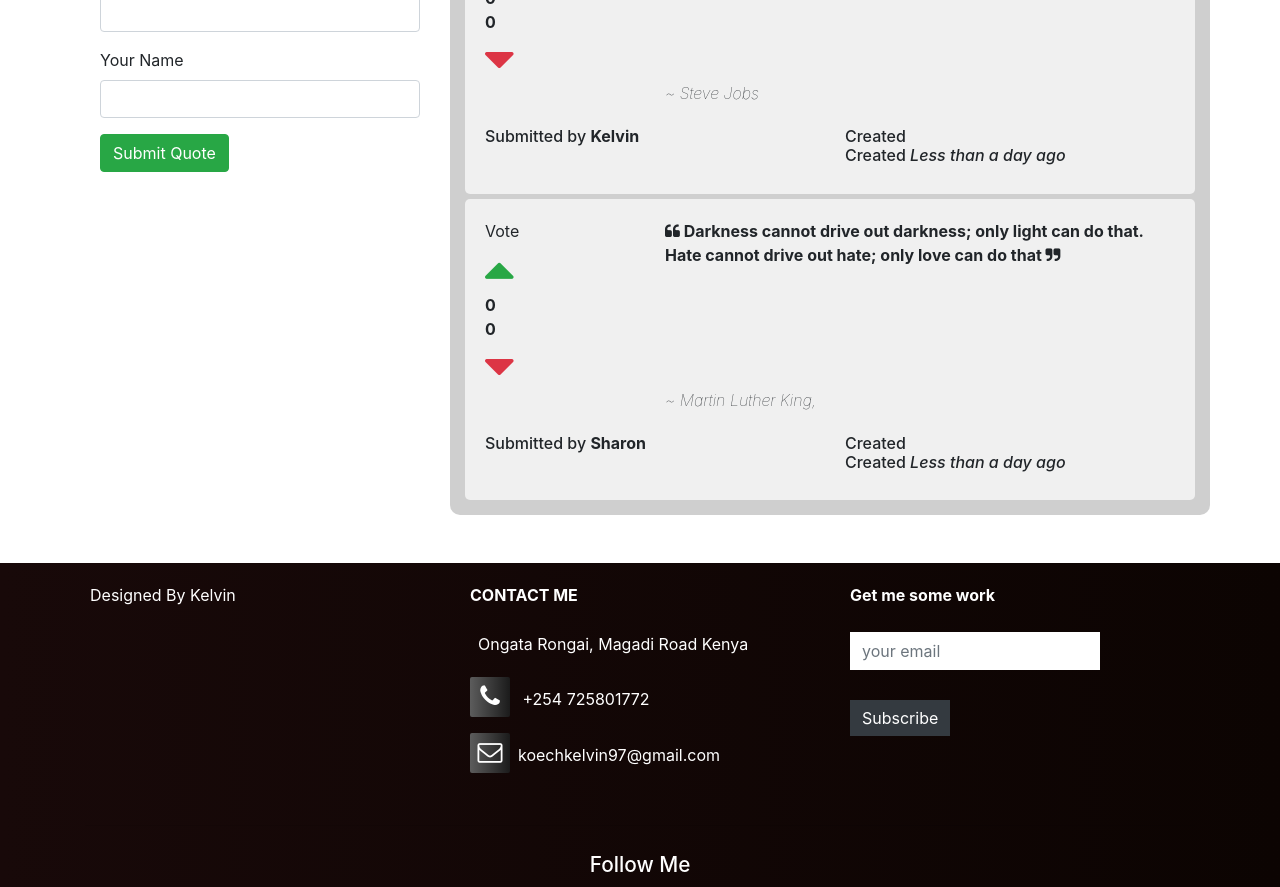
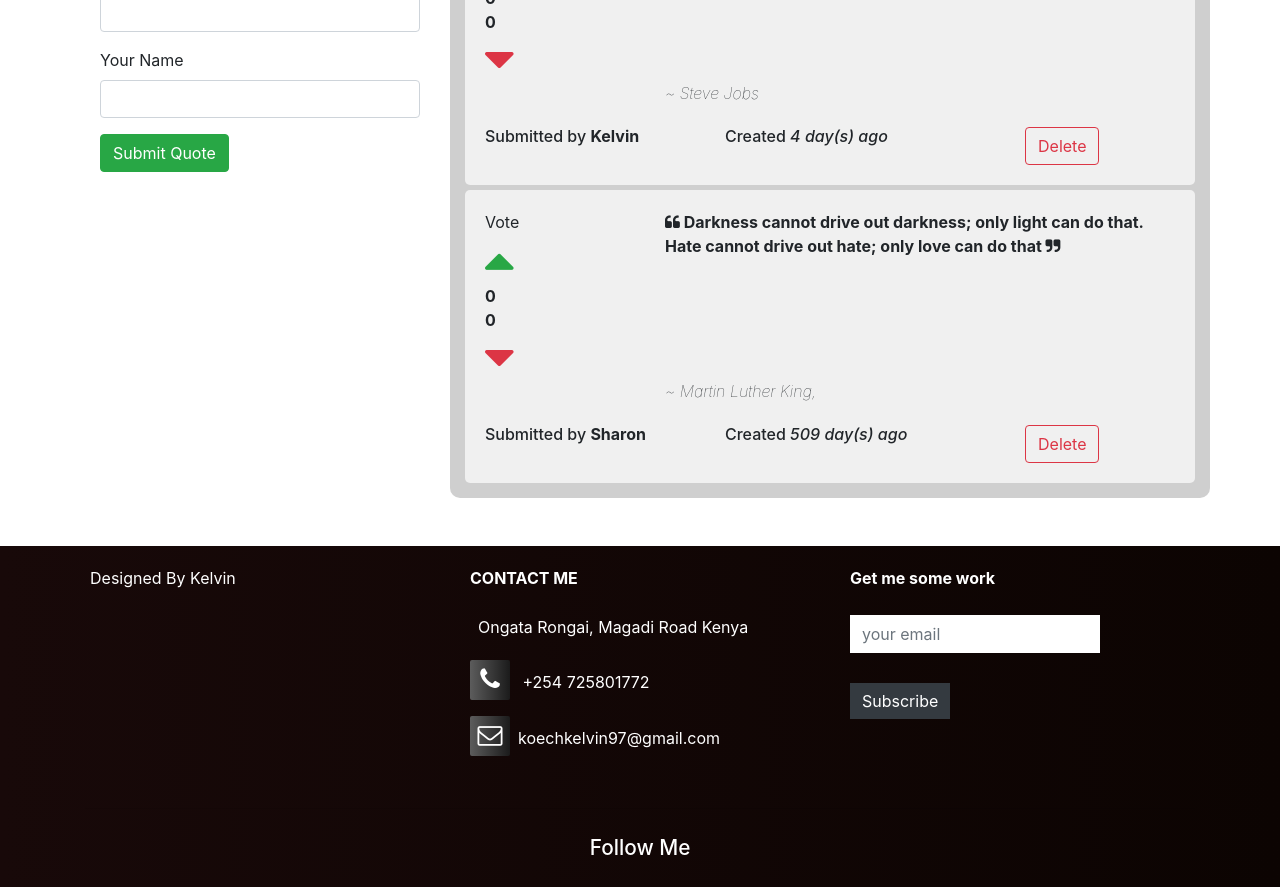
Before and after one commit to k-koech/Angular-Quotes, an Angular app: page / in a window 1280 px wide. Shown: the part 1120-2007 px from the top of the page. Built offline with nearby package versions, Linux system fonts and the light colour scheme.

Commit message:
Updated favicon icon

```diff
--- a/src/app/app.component.html
+++ b/src/app/app.component.html
@@ -39,7 +39,7 @@
           </div>
         </div>
         <div class="col-md-6">
-          <img src="/assets/images/mandela.png" alt="Snow" style="width:100%;z-index: 900;">
+          <img src="assets/images/mandela.png" alt="Snow" style="width:100%;z-index: 900;">
         </div>
       </div>
 
--- a/src/app/quote-details/quote-details.component.html
+++ b/src/app/quote-details/quote-details.component.html
@@ -6,13 +6,20 @@
 
 </div>
 <div class="row">
-    <div class="col-md-6">
+    <div class="col-md-4">
         <h6 >Submitted by <span class="font-weight-bold">{{ quotesFromChild.editor }}</span></h6>
     </div>
-    <div class="col-md-6">
-        <h6>Created <span class="font-italic" *ngIf="(quotesFromChild.creationDate|dateCount)<1 ; else elseTemplate"> {{quotesFromChild.creationDate|dateCount }} day(s) ago</span></h6>
-        <ng-template #elseTemplate>
-            <h6>Created <span class="font-italic"> Less than a day ago</span></h6>
-        </ng-template>
+    <div class="col-md-5">
+        <h6>Created
+            <span class="font-italic" *ngIf="(quotesFromChild.creationDate|dateCount)>0 ; else elseTemplate"> {{quotesFromChild.creationDate|dateCount }} day(s) ago</span>
+            <ng-template #elseTemplate>
+                <span class="font-italic"> Less than a day ago</span>
+            </ng-template>
+        </h6>
+
     </div>
+    <div class="col-md-3">
+        <button type="button" (click)= 'goalDelete(true)' class="btn btn-outline-danger">Delete</button>
+    </div>
+
 </div>
--- a/src/app/quote-details/quote-details.component.ts
+++ b/src/app/quote-details/quote-details.component.ts
@@ -1,4 +1,4 @@
-import { Component, Input, OnInit } from '@angular/core';
+import { Component, EventEmitter, Input, OnInit, Output } from '@angular/core';
 import { Quote } from '../quote';
 
 @Component({
@@ -9,6 +9,11 @@ import { Quote } from '../quote';
 export class QuoteDetailsComponent implements OnInit {
   @Input() quotesFromChild!: Quote;
 
+  @Output() delete = new EventEmitter<boolean>();
+
+  goalDelete(complete:boolean){
+    this.delete.emit(complete);
+  }
 
   constructor() { }
 
--- a/src/app/quote/quote.component.html
+++ b/src/app/quote/quote.component.html
@@ -29,7 +29,7 @@
                     </div>
 
                </div>
-                <app-quote-details [quotesFromChild]='quote' ></app-quote-details>
+                <app-quote-details [quotesFromChild]='quote' (delete) = 'deleteQuote($event,i)'></app-quote-details>
 
             </div>
         </div>
--- a/src/app/quote/quote.component.ts
+++ b/src/app/quote/quote.component.ts
@@ -34,11 +34,17 @@ export class QuoteComponent{
 
     this.maxUpvote = Math.max.apply(Math, this.quotes.map(function(o) { return o.upvotes; }));
 
-    console.log( Math.max.apply(Math, this.quotes.map(function(o)
-   {
-     return o.upvotes;
-   })) )
   }
 
+  deleteQuote(isDelete: any, index: number){
+    if (isDelete)
+    {
+      let toDelete = confirm(`Are you sure you want to delete ${this.quotes[index].quote}?`)
+
+      if (toDelete){
+        this.quotes.splice(index,1)
+      }
+    }
+  }
 
 }
--- a/src/index.html
+++ b/src/index.html
@@ -5,7 +5,7 @@
   <title>Quotes</title>
   <base href="/">
   <meta name="viewport" content="width=device-width, initial-scale=1">
-  <link rel="icon" type="image/x-icon" href="favicon.ico">
+  <link rel="icon" type="image/x-icon" href="assets/images/favicon.png">
   <link rel="stylesheet" href="https://cdn.jsdelivr.net/npm/bootstrap@4.6.0/dist/css/bootstrap.min.css" integrity="sha384-B0vP5xmATw1+K9KRQjQERJvTumQW0nPEzvF6L/Z6nronJ3oUOFUFpCjEUQouq2+l" crossorigin="anonymous">
   <link rel="stylesheet" href="https://cdnjs.cloudflare.com/ajax/libs/font-awesome/4.7.0/css/font-awesome.css" integrity="sha512-5A8nwdMOWrSz20fDsjczgUidUBR8liPYU+WymTZP1lmY9G6Oc7HlZv156XqnsgNUzTyMefFTcsFH/tnJE/+xBg==" crossorigin="anonymous" referrerpolicy="no-referrer" />
 </head>
```
Also changed, not shown: src/assets/images/favicon.png (added), 1 other file (tests, documents, lock files or other folders).
